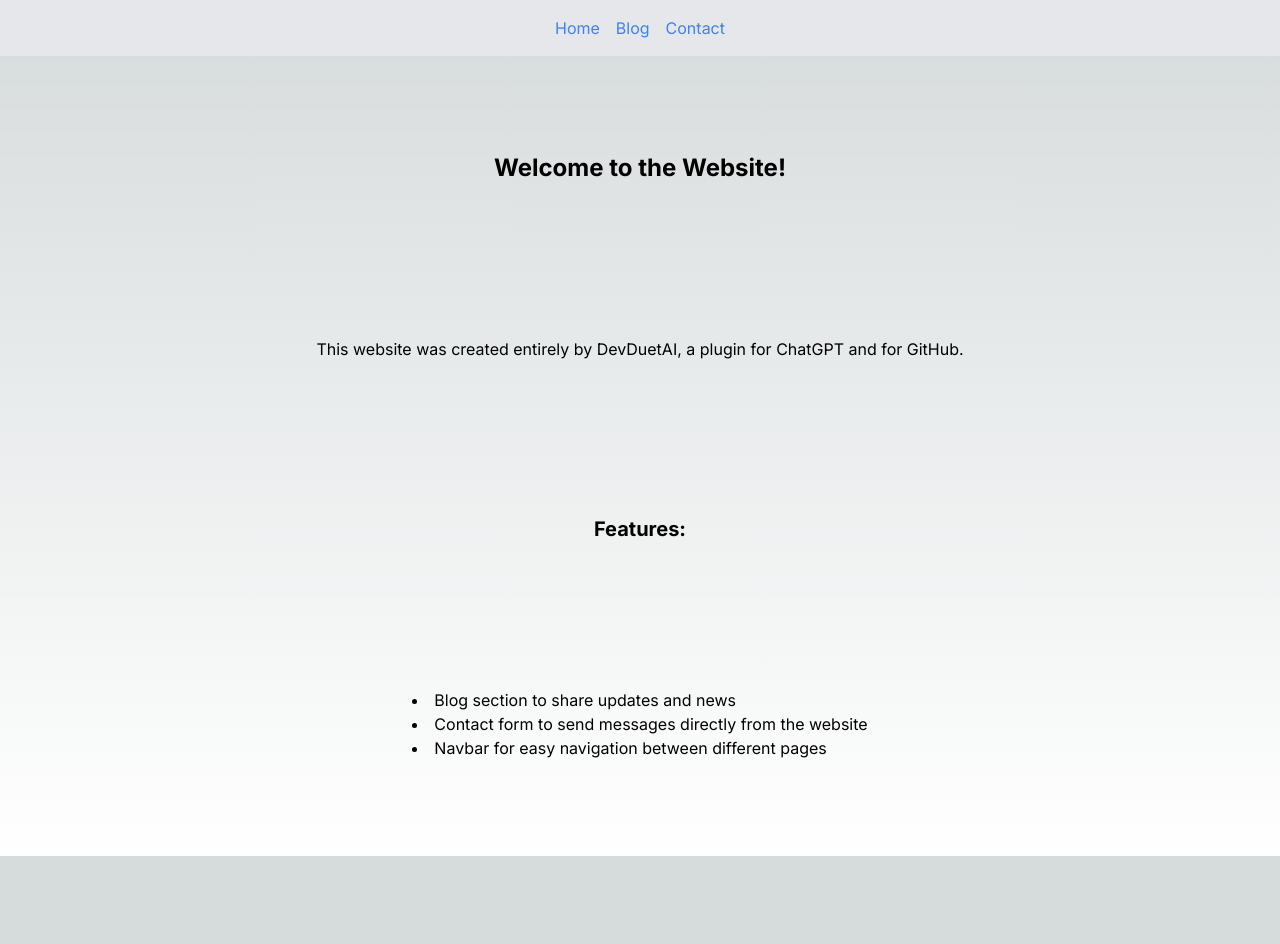
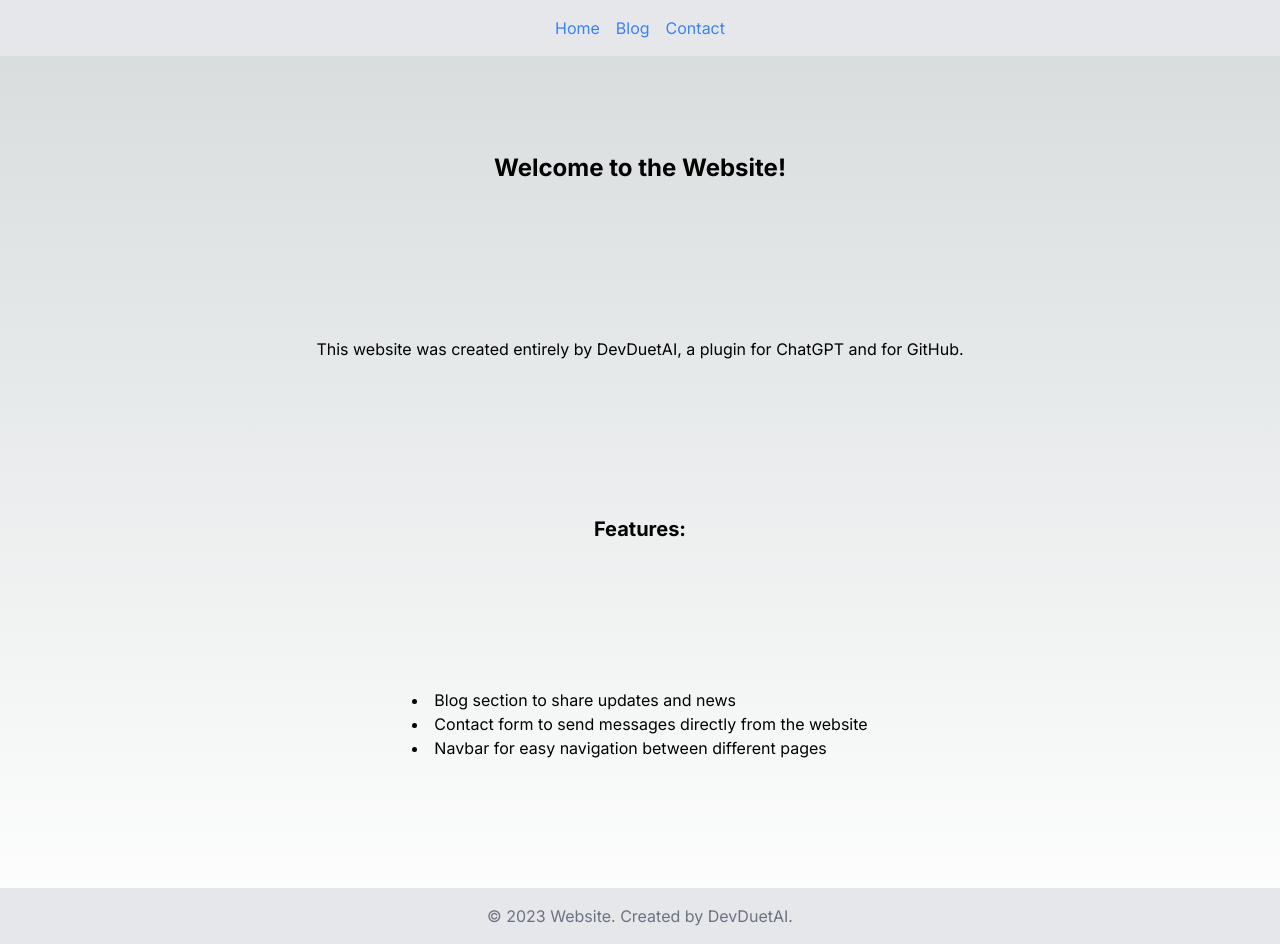
Before and after one commit to AustinMichaelColeman/website, a Next.js app: page / in a window 1280 px wide. Before the commit the page ends 856 px from the top, so only its background shows below. Built offline with nearby package versions, Linux system fonts and the light colour scheme.

Commit message:
Updated layout to include Footer

```diff
--- a/src/app/layout.js
+++ b/src/app/layout.js
@@ -1,6 +1,7 @@
 import "./globals.css";
 import { Inter } from "next/font/google";
 import Navbar from '../components/Navbar';
+import Footer from '../components/Footer';
 
 const inter = Inter({ subsets: ["latin"] });
 
@@ -16,6 +17,7 @@ export default function RootLayout({ children }) {
       <body className={inter.className}>
         <Navbar />
         {children}
+        <Footer />
       </body>
     </html>
   );
```
